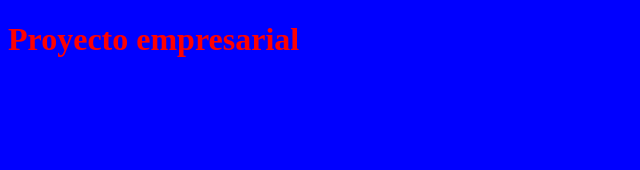
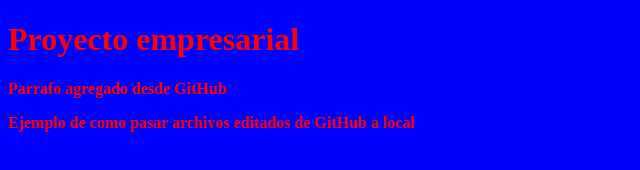
Before and after one commit to DavidLezama/CursoGit, a plain HTML site: page index.html in a window 1280 px wide. Shown: the whole page, without its empty margins (0-640 px from the left). Drawn offline with Linux system fonts and the light colour scheme.

Commit message:
Update index.html

```diff
--- a/index.html
+++ b/index.html
@@ -6,5 +6,7 @@
     </head>
     <body>
         <h1>Proyecto empresarial</h1>
+        <p>Parrafo agregado desde GitHub</p>
+        <p>Ejemplo de como pasar archivos editados de GitHub a local</p>
     </body>
 </html>
```
